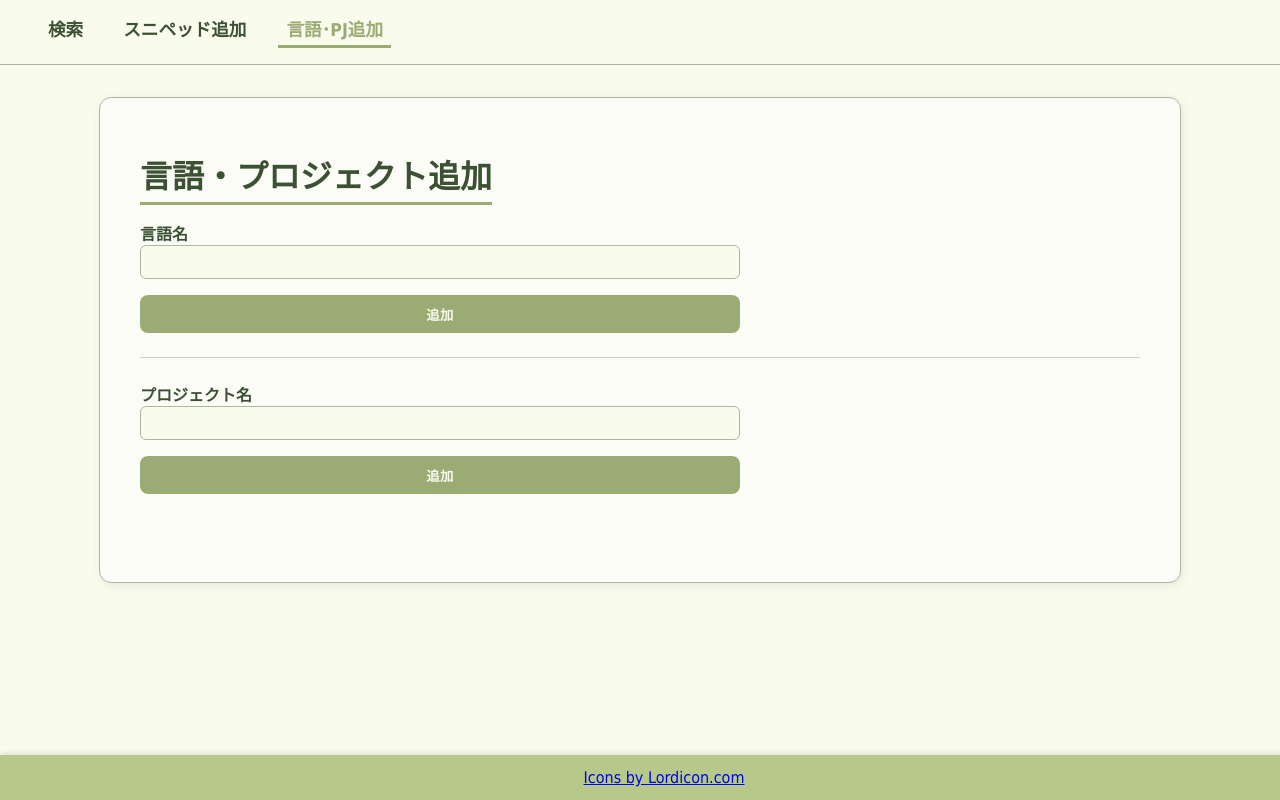
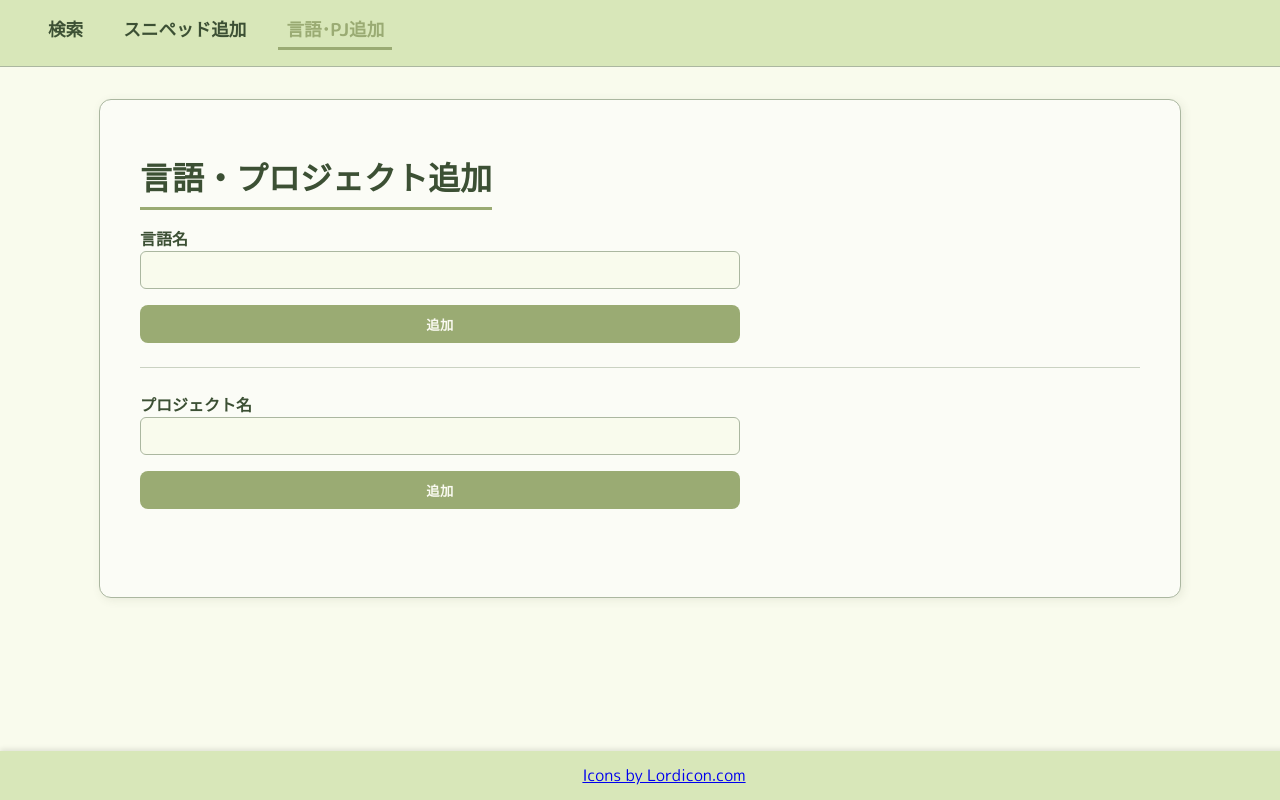
Before and after one commit to SadaieNaoya/snippets, a Vue app in the folder snippets/: page /addpjlanguages in a window 1280 px wide. Built offline with nearby package versions, Linux system fonts and the light colour scheme.

Commit message:
完成とさせてください

```diff
--- a/snippets/src/assets/common.css
+++ b/snippets/src/assets/common.css
@@ -1,19 +1,39 @@
 /* カラーテーマ変数例 */
+@import url('https://fonts.googleapis.com/css2?family=Anton&family=Bebas+Neue&family=Fira+Code&family=Montserrat:wght@400;500;700&family=Monoton&family=Orbitron:wght@400;500;700&family=Staatliches&display=swap');
+@import url('https://fonts.googleapis.com/css2?family=M+PLUS+Rounded+1c:wght@400;700&display=swap');
+@import url('https://fonts.googleapis.com/css2?family=Sawarabi+Gothic&display=swap');
+@import url('https://fonts.googleapis.com/css2?family=Kosugi+Maru&display=swap');
+
 :root {
     --color-bg: #f9fbed;
     --color-primary: #9aab73;
     --color-primary-hover: #b4c27f;
     --color-text: #3c5034;
+    --color-text2: #ffffff;
     --color-border: #abb7a0;
     --color-tag-bg: #dde1ce;
     --color-primary-sub: #b6c98a;
     --color-primary-sub-hover: #797f62;
+    --color-primary-sub2: #d8e7b9;
+    --color-primary-sub-hover2: #797f62;
 
+    /* フォント変数 */
+    --font-text: "Tahoma", Geneva, Verdana, sans-serif;
+    --font-heading: "Bebas Neue", "Montserrat", sans-serif;
+    --font-mono: "Fira Code", monospace;
+    --font-anton: 'Anton', sans-serif;
+    --font-orbitron: 'Orbitron', sans-serif;
+    --font-staatliches: 'Staatliches', sans-serif;
+    --font-monoton: 'Monoton', cursive;
+
+    /*日本語系*/
+    --font-text2: "M PLUS Rounded 1c", "Kosugi Maru", sans-serif;
+    --font-heading2: "Sawarabi Gothic", "M PLUS Rounded 1c", sans-serif;
 }
 
 /* 全体スタイル */
 body {
-    font-family: "Tahoma", Geneva, Verdana, sans-serif;
+    font-family: var(--font-text2);
     background-color: var(--color-bg);
     color: var(--color-text);
     margin: 0;
@@ -70,7 +90,7 @@ button:hover {
     bottom: 0;
     left: 0;
     width: 100%;
-    background-color: var(--color-primary-sub);
+    background-color: var(--color-primary-sub2);
     color: white;
     /* 見やすくする場合 */
     padding: 0.8rem 1.5rem;
--- a/snippets/src/components/HeaderMenu.vue
+++ b/snippets/src/components/HeaderMenu.vue
@@ -16,8 +16,8 @@ export default {
 .header-menu {
   display: flex;
   gap: 24px;
-  padding: 16px 2.5rem; /* index.vueのcontainerの左右paddingに合わせる */
-  background-color: var(--color-bg);
+  padding: 16px 2.5rem;
+  background-color: var(--color-primary-sub2);
   font-size: 1.1rem;
   font-weight: bold;
   border-bottom: 1px solid var(--color-border);
--- a/snippets/src/views/AddPjLanguages.vue
+++ b/snippets/src/views/AddPjLanguages.vue
@@ -1,5 +1,5 @@
 <template>
-  <div>
+  <div class="font">
     <div class="container">
 
       <h1 class="page-title">言語・プロジェクト追加</h1>
@@ -38,10 +38,10 @@ export default {
       this.error = null;
       try {
         const added = await addLanguageAPI(language_name);
-        alert(`言語「${added.language_name}」を追加しました`);
+        //alert(`言語「${added.language_name}」を追加しました`);
       } catch (e) {
         this.error = e.message || '言語の追加に失敗しました';
-        alert(this.error);
+        //alert(this.error);
       } finally {
         this.loading = false;
       }
@@ -51,10 +51,10 @@ export default {
       this.error = null;
       try {
         const added = await addProjectAPI(project_name);
-        alert(`プロジェクト「${added.project_name}」を追加しました`);
+        //alert(`プロジェクト「${added.project_name}」を追加しました`);
       } catch (e) {
         this.error = e.message || 'プロジェクトの追加に失敗しました';
-        alert(this.error);
+        //alert(this.error);
       } finally {
         this.loading = false;
       }
--- a/snippets/src/views/AddSnippet.vue
+++ b/snippets/src/views/AddSnippet.vue
@@ -1,5 +1,5 @@
 <template>
-  <div>
+  <div class="font">
     <div class="container">
       <h1 class="page-title">スニペッド追加</h1>
       <div v-if="loading" class="loading-overlay">
@@ -40,7 +40,7 @@ export default {
         this.error = null;
         try {
           const added = await addSnippetAPI(newSnippet);
-          alert('追加成功: ' + added.title);
+          //alert('追加成功: ' + added.title);
         } catch (e) {
           this.error = e.message || '追加に失敗しました。';
         } finally {
--- a/snippets/src/views/Index.vue
+++ b/snippets/src/views/Index.vue
@@ -1,16 +1,21 @@
 <template>
-  <div>
+  <div class="font">
     <div class="container">
       <h1 class="page-title">検索</h1>
       <div class="search-section">
-        <TextInput v-model="keyword" placeholder="キーワードを入力" class="keyword-input" />
+        <!-- 1行目 -->
+        <div class="search-row">
+          <TextInput v-model="keyword" placeholder="キーワードを入力" class="keyword-input" />
+        </div>
 
-        <div class="select-group secondary">
+        <!-- 2行目 -->
+        <div class="search-row">
           <LanguagesWrapper @update:language="selectedLanguage = $event" />
           <ProjectsWrapper @update:project="selectedProject = $event" />
         </div>
 
-        <div class="select-group">
+        <!-- 3行目 -->
+        <div class="search-row">
           <select v-model="keywordMode" class="small-select">
             <option value="AND">AND検索</option>
             <option value="OR">OR検索</option>
@@ -20,17 +25,17 @@
             <option value="asc">タイトル昇順</option>
             <option value="desc">タイトル降順</option>
           </select>
+
+          <SearchButton :keyword="keyword" :language="selectedLanguage" :project="selectedProject" @search="sendToGAS"
+            class="search-button" />
         </div>
-
-        <SearchButton :keyword="keyword" :language="selectedLanguage" :project="selectedProject" @search="sendToGAS"
-          class="search-button" />
       </div>
 
       <SearchResultsTable :results="sortedResults" :languages="languages" :projects="projects"
         @update-item="handleUpdateItem" @delete-item="handleDeleteItem" />
 
       <div v-if="loading" class="loading-overlay">
-        <CatLoading/>
+        <CatLoading />
       </div>
 
       <div v-if="error" class="error">{{ error }}</div>
@@ -128,6 +133,8 @@ export default {
         return;
       }
       try {
+        this.loading = true;
+        this.error = null;
         const updated = await updateSnippetAPI(data); // そのまま渡す
         const index = this.results.findIndex(item => item.id === data.id);
         if (index !== -1) {
@@ -136,17 +143,25 @@ export default {
       } catch (e) {
         this.error = e.message || "更新中にエラーが発生しました。";
       }
+      finally {
+        this.loading = false;
+      }
     },
     async handleDeleteItem(id) {
       if (!confirm("このスニペットを削除します。よろしいですか？")) {
         return;
       }
       try {
+        this.loading = true;
+        this.error = null;
         await deleteSnippetAPI(id);
         // 画面上の配列から該当スニペットを削除
         this.results = this.results.filter(item => item.id !== id);
       } catch (e) {
         this.error = e.message || "削除処理に失敗しました。";
+      }
+      finally {
+        this.loading = false;
       }
     }
   }
@@ -156,23 +171,40 @@ export default {
 <style>
 .search-section {
   display: flex;
-  flex-wrap: wrap;
-  align-items: center;
+  flex-direction: column;
+  /* 縦に積む */
   gap: 1rem;
   border-bottom: 1px solid var(--color-border);
   padding-bottom: 1rem;
   margin-bottom: 1.5rem;
 }
 
+/* 各行は横並び */
+.search-row {
+  display: flex;
+  flex-wrap: wrap;
+  gap: 0.8rem;
+  align-items: center;
+}
+
+/* プルダウン */
+.search-row select {
+  border-radius: 7px;
+  border: 1px solid var(--color-border);
+  background-color: var(--color-bg);
+  color: var(--color-text);
+  padding: 0.4rem 8px;
+  font-size: 1rem;
+}
+
+/* キーワード入力を広めに */
 .keyword-input {
   flex: 1 1 40%;
   min-width: 250px;
   max-width: 500px;
-  border-radius: 7px;
   border: 1px solid var(--color-border);
   background-color: var(--color-bg);
   color: var(--color-text);
-  padding: 0.65rem 14px;
   font-size: 1rem;
 }
 
@@ -182,7 +214,6 @@ export default {
   flex: 1 1 300px;
   min-width: 280px;
   margin-bottom: 0;
-  padding-right: 500px;
 }
 
 .select-group.secondary {
@@ -207,15 +238,14 @@ export default {
 }
 
 /* AND/OR 検索・ソート用プルダウンの小さいサイズ */
-.select-group select.small-select {
-  flex: 0 0 90px;
+.small-select {
+  flex: 0 0 120px;
   font-size: 0.9rem;
-  padding: 0.4rem 6px;
 }
 
-/* 検索ボタン調整 */
+/* 検索ボタン */
 .search-button {
-  flex: 0 0 130px;
+  flex: 0 0 auto;
   font-size: 1rem;
   padding: 0.7rem 1rem;
 }
@@ -269,5 +299,4 @@ pre.code-content {
   margin: 0;
   font-family: monospace;
 }
-
 </style>
```
